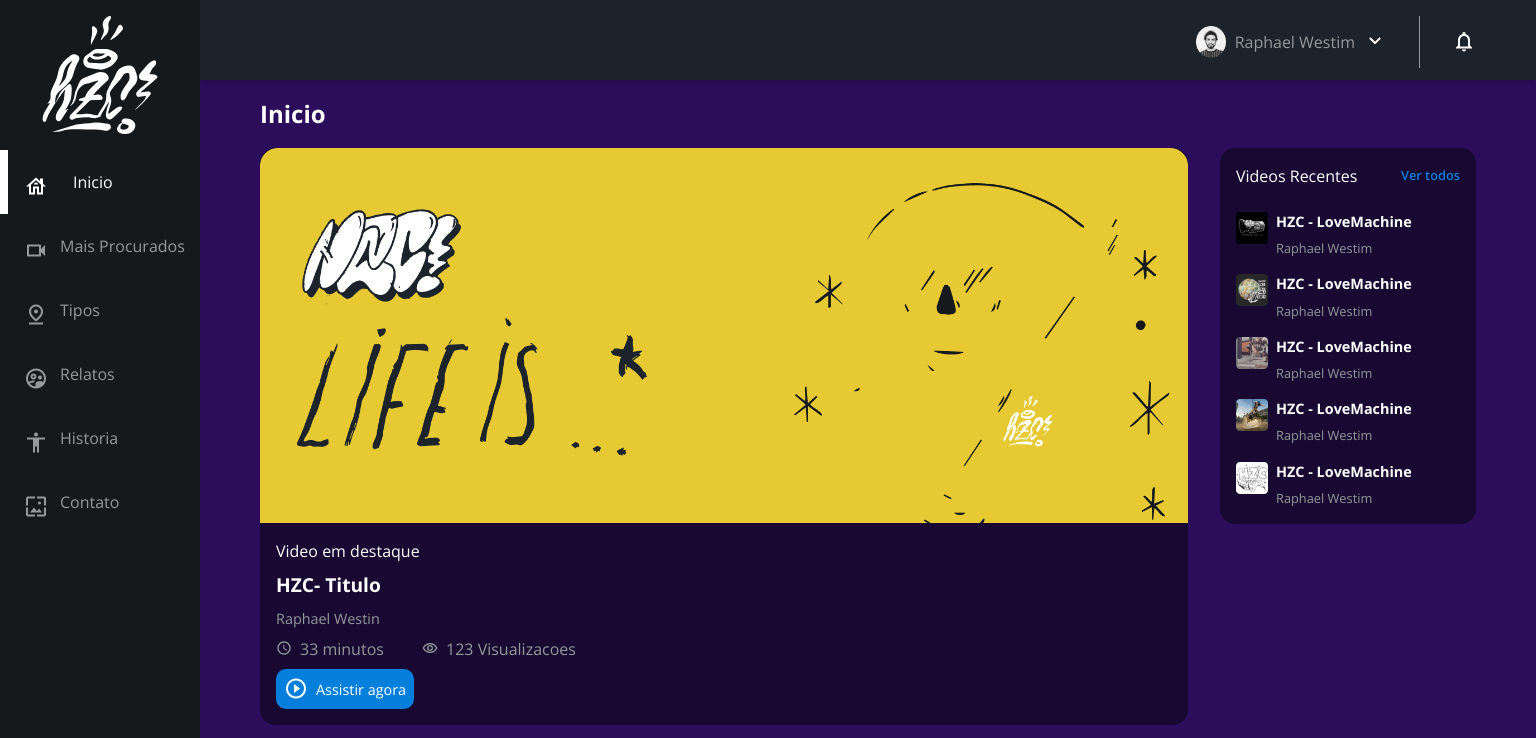
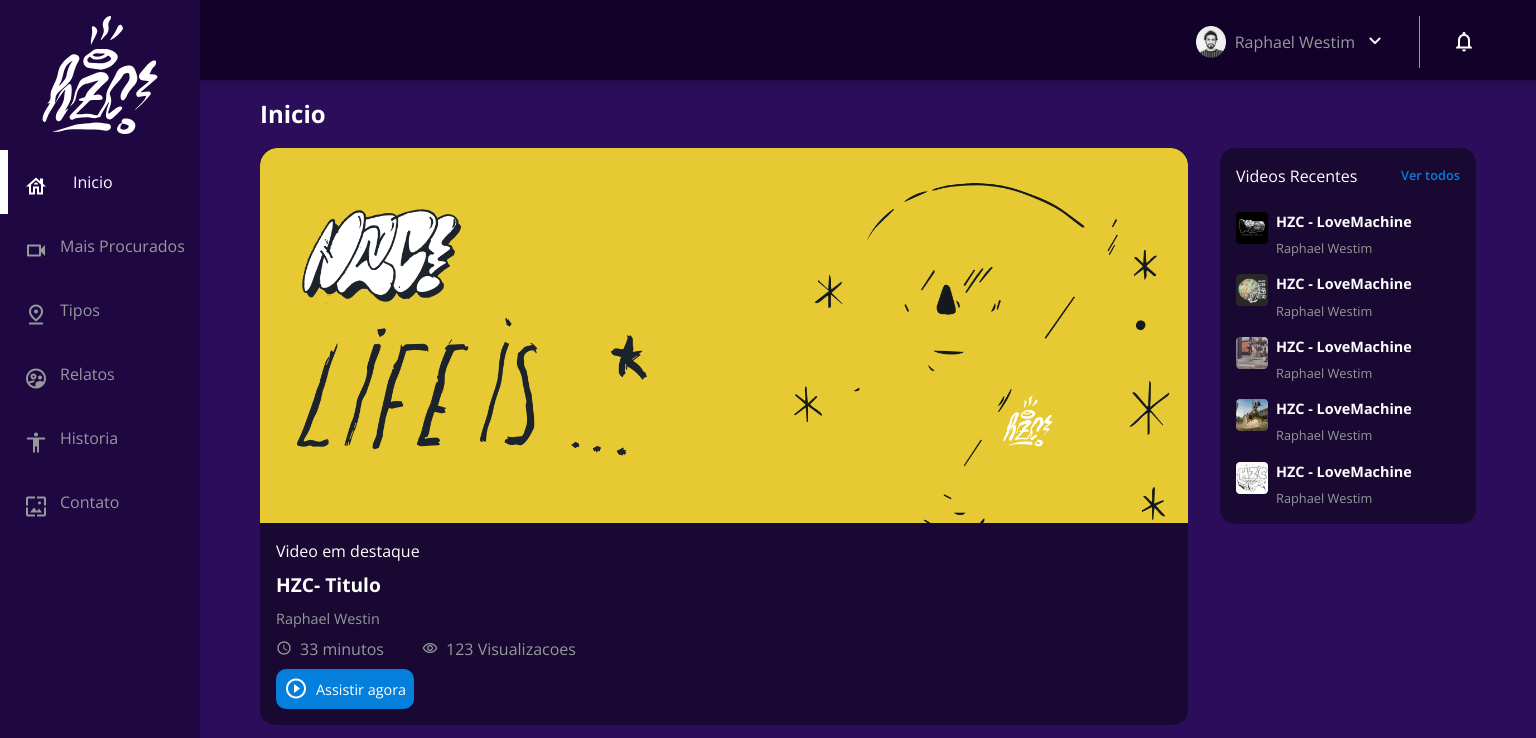
Before and after one commit to raphawestim/Phobos---Projeto, a website: page index.html in a window 1536 px wide. Shown: the top 738 px of the page. Drawn offline with nearby package versions, Linux system fonts and the light colour scheme.

Commit message:
alteracao css

```diff
--- a/css/estilos.css
+++ b/css/estilos.css
@@ -48,7 +48,7 @@ body{
 
 @media screen and (min-width: 1440px){
     .cabecalho{
-        background-color: #1D232A;
+        background-color: rgb(18 2 42);
         display: grid;
         column-gap: 32px;
         grid-template-columns:  1fr auto;
@@ -98,9 +98,9 @@ body{
 .menu-lateral{
     display:flex;
     flex-direction: column;
-    background-color: #15191C;
+    background-color: #1f0742;
     width: 75vw;
-    height:100vh;
+    height:100%;
 
     position: absolute;
     left: -100vh;
```
